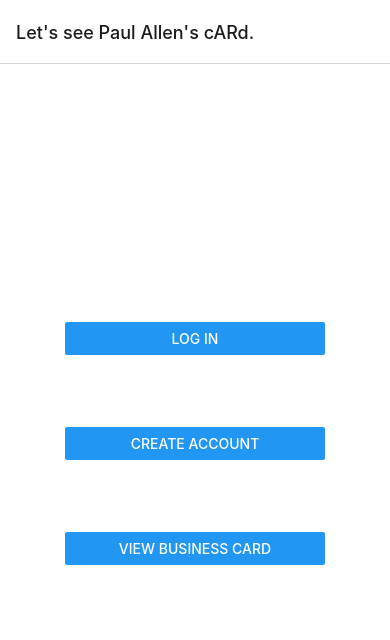
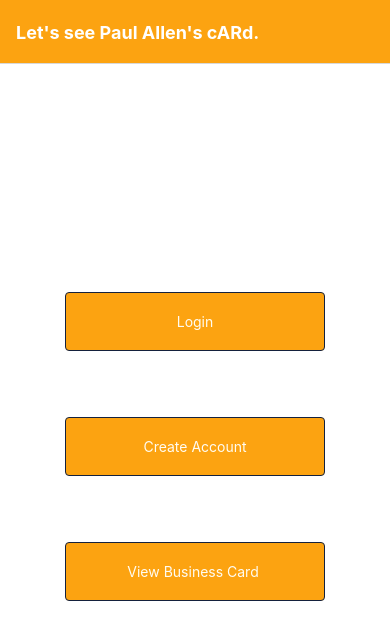
Before and after one commit to willjos/AR-business-cards-frontend, a React Native app in the folder AR-business-cards/: screen / in a window 390 px wide. Shown: the top 640 px of the page. Built offline with nearby package versions, Linux system fonts and the light colour scheme.

Commit message:
login styling and navigation header modified

```diff
--- a/AR-business-cards/App.js
+++ b/AR-business-cards/App.js
@@ -49,7 +49,17 @@ export default function App() {
     <>
       {currentUser ? (
         <NavigationContainer>
-          <Stack.Navigator>
+          <Stack.Navigator
+            screenOptions={{
+              headerStyle: {
+                backgroundColor: "#FCA311",
+              },
+              headerTintColor: "#fff",
+              headerTitleStyle: {
+                fontWeight: "bold",
+              },
+            }}
+          >
             <Stack.Screen
               name="Home"
               options={{ title: `Hello ${currentUser}` }}
@@ -93,10 +103,22 @@ export default function App() {
         </NavigationContainer>
       ) : (
         <NavigationContainer>
-          <LoginStack.Navigator>
+          <LoginStack.Navigator
+            screenOptions={{
+              headerStyle: {
+                backgroundColor: "#FCA311",
+              },
+              headerTintColor: "#fff",
+              headerTitleStyle: {
+                fontWeight: "bold",
+              },
+            }}
+          >
             <LoginStack.Screen
               name="Login"
-              options={{ title: `Let's see Paul Allen's cARd.` }}
+              options={{
+                title: `Let's see Paul Allen's cARd.`,
+              }}
             >
               {(props) => (
                 <UserLoginPage
--- a/AR-business-cards/components/UserLoginPage.js
+++ b/AR-business-cards/components/UserLoginPage.js
@@ -1,4 +1,4 @@
-import { StyleSheet, View, Text, Button, TextInput } from "react-native";
+import { StyleSheet, View, Text, Pressable, TextInput } from "react-native";
 import { useState } from "react";
 
 export default function UserLoginPage({
@@ -51,11 +51,9 @@ export default function UserLoginPage({
     <View style={styles.container}>
       {loginButtonRender ? (
         <View style={styles.box}>
-          <Button
-            style={styles.text}
-            title="Log In"
-            onPress={handleLoginPress}
-          />
+          <Pressable onPress={handleLoginPress} style={styles.button}>
+            <Text style={styles.buttonText}>Login</Text>
+          </Pressable>
         </View>
       ) : (
         <View>
@@ -75,25 +73,29 @@ export default function UserLoginPage({
               handleInputChange(setPasswordLoginInput, text)
             }
           />
-          <Button
-            title="Submit"
-            onPress={() =>
-              handleSubmitPress("login", usernameLoginInput, passwordLoginInput)
-            }
-          />
+          <Pressable
+            style={styles.button}
+            onPress={() => {
+              handleSubmitPress(
+                "login",
+                usernameLoginInput,
+                passwordLoginInput
+              );
+            }}
+          >
+            <Text style={styles.buttonText}>Submit</Text>
+          </Pressable>
         </View>
       )}
       {createAccountButtonRender ? (
         <View style={styles.box}>
-          <Button
-            style={styles.text}
-            title="Create Account"
-            onPress={handleCreateAccountPress}
-          />
+          <Pressable style={styles.button} onPress={handleCreateAccountPress}>
+            <Text style={styles.buttonText}>Create Account</Text>
+          </Pressable>
         </View>
       ) : (
         <View>
-          <Text>Register an account with us</Text>
+          <Text style={styles.text}>Register an account with us</Text>
           <TextInput
             style={styles.input}
             placeholder="Username"
@@ -109,8 +111,8 @@ export default function UserLoginPage({
               handleInputChange(setPasswordCreateAccountInput, text)
             }
           />
-          <Button
-            title="Submit"
+          <Pressable
+            style={styles.button}
             onPress={() =>
               handleSubmitPress(
                 "register-user",
@@ -118,15 +120,20 @@ export default function UserLoginPage({
                 passwordCreateAccountInput
               )
             }
-          />
+          >
+            <Text style={styles.buttonText}>Submit</Text>
+          </Pressable>
         </View>
       )}
       <View style={styles.box}>
-        <Button
-          style={styles.text}
-          title="View Business Card"
-          onPress={() => navigation.navigate("QRScanner", { setQRData })}
-        />
+        <Pressable
+          style={styles.ViewBusinessCard}
+          onPress={() => {
+            navigation.navigate("QRScanner", { setQRData });
+          }}
+        >
+          <Text style={styles.buttonText}>View Business Card </Text>
+        </Pressable>
       </View>
     </View>
   );
@@ -135,27 +142,50 @@ export default function UserLoginPage({
 const styles = StyleSheet.create({
   container: {
     flex: 1,
-    backgroundColor: "#fff",
+    backgroundColor: "#FFFFFF",
     alignItems: "center",
     justifyContent: "center",
-  },
-  text: {
-    marginLeft: 0,
-    marginTop: 10,
-    fontSize: 16,
   },
   box: {
     marginTop: 5,
     marginBottom: 20,
-    height: 80,
+    height: 100,
     width: 300,
     padding: 20,
   },
   input: {
     borderWidth: 1,
-    borderColor: "#777",
+    borderColor: "#252422",
+    borderStyle: "solid",
     padding: 8,
     margin: 10,
     width: 200,
   },
+  button: {
+    alignItems: "center",
+    justifyContent: "center",
+    paddingVertical: 20,
+    paddingHorizontal: 32,
+    borderRadius: 4,
+    elevation: 3,
+    backgroundColor: "#FCA311",
+    borderColor: "#14213D",
+    borderWidth: 1.5,
+  },
+  buttonText: {
+    marginLeft: 0,
+    color: "#FFFCF2",
+  },
+
+  ViewBusinessCard: {
+    alignItems: "center",
+    justifyContent: "center",
+    paddingVertical: 20,
+    paddingHorizontal: 32,
+    borderRadius: 4,
+    elevation: 3,
+    backgroundColor: "#FCA311",
+    borderColor: "#14213D",
+    borderWidth: 1.5,
+  },
 });
```
